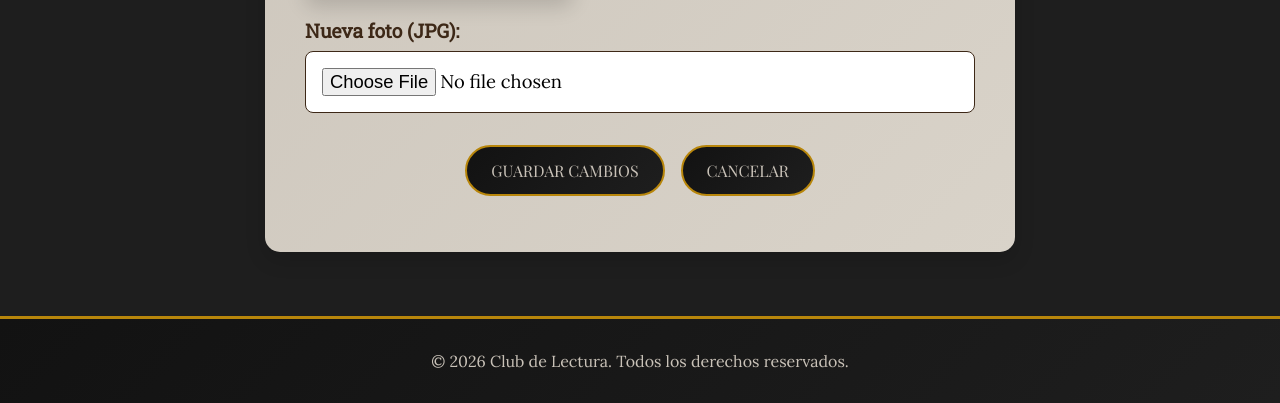
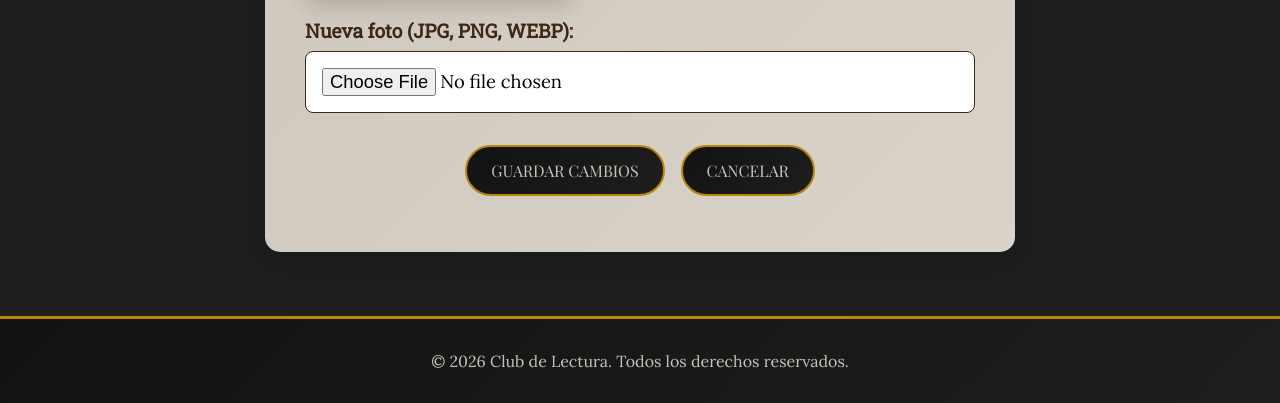
Before and after one commit to JavierMB91/Desarrollo-Web-Entorno-Servidor, a PHP site: page /editarSocio.php?id=3 in a window 1280 px wide. Shown: the part 894-1297 px from the top of the page. Run offline with PHP 8.4, Linux system fonts and the light colour scheme; the visitor is signed in with stand-in values (Sample User, id 1); data comes from the database, SQL or seed files in the repository.

Commit message:
Mejoras de imagenes, clave y volver al index

```diff
--- a/Formulario Club Deportivo/app/editarSocio.php
+++ b/Formulario Club Deportivo/app/editarSocio.php
@@ -63,8 +63,8 @@ if ($_SERVER['REQUEST_METHOD'] === 'POST') {
 
         $ext = strtolower(pathinfo($_FILES['foto']['name'], PATHINFO_EXTENSION));
 
-        if (!in_array($ext, ['jpg', 'jpeg'])) {
-            $_SESSION['mensaje_error'] = "❌ Formato de imagen no permitido.";
+        if (!in_array($ext, ['jpg', 'jpeg', 'png', 'webp'])) {
+            $_SESSION['mensaje_error'] = "❌ Formato de imagen no permitido (solo JPG, PNG, WEBP).";
             header("Location: editarSocio.php?id=$id");
             exit;
         }
@@ -208,8 +208,8 @@ if ($_SERVER['REQUEST_METHOD'] === 'POST') {
     </div>
 
     <div class="bloque-form">
-        <label>Nueva foto (JPG):</label>
-        <input id="foto" type="file" name="foto" accept=".jpg,.jpeg">
+        <label>Nueva foto (JPG, PNG, WEBP):</label>
+        <input id="foto" type="file" name="foto" accept="image/jpeg, image/png, image/webp">
         <span class="error" id="fotoError"></span>
     </div>
 
--- a/Formulario Club Deportivo/app/index.php
+++ b/Formulario Club Deportivo/app/index.php
@@ -73,7 +73,7 @@ session_start();
 
 
 
-                echo '<a class="btn" href="verNoticia.php?id=' . $n["id"] . '">Leer más</a>';
+                echo '<a class="btn" href="verNoticia.php?id=' . $n["id"] . '&origen=index">Leer más</a>';
                 echo '</article>';
             }
             echo '</div>';
--- a/Formulario Club Deportivo/app/js/funcionesEditarSocio.js
+++ b/Formulario Club Deportivo/app/js/funcionesEditarSocio.js
@@ -4,7 +4,7 @@ const formularioSocio = document.querySelector("form");
 const soloLetras = /^[A-Za-zÁÉÍÓÚáéíóúÑñ\s]{3,50}$/;
 const soloEdad = /^[0-9]{1,3}$/;
 const soloTelefono = /^[0-9]{9}$/; // teléfono espanol
-const soloJPG = /\.(jpg|jpeg)$/i;
+const formatosImagen = /\.(jpg|jpeg|png|webp)$/i;
 
 formularioSocio.addEventListener("submit", (e) => {
     e.preventDefault();
@@ -54,10 +54,10 @@ formularioSocio.addEventListener("submit", (e) => {
 
         const archivo = foto.files[0];
 
-        // Validar extensión JPG
-        if (!soloJPG.test(archivo.name)) {
+        // Validar extensión
+        if (!formatosImagen.test(archivo.name)) {
             document.getElementById("fotoError").innerText =
-                "La foto debe estar en formato JPG o JPEG.";
+                "La foto debe estar en formato JPG, PNG o WEBP.";
             hayError = true;
         }
 
--- a/Formulario Club Deportivo/app/js/funcionesNoticia.js
+++ b/Formulario Club Deportivo/app/js/funcionesNoticia.js
@@ -89,8 +89,9 @@ function comprobarImagen(imagen) {
 
     const archivo = imagen.files[0];
 
-    if (archivo.type !== 'image/jpeg') {
-        errores.push("La imagen debe ser JPEG");
+    const tiposPermitidos = ['image/jpeg', 'image/png', 'image/webp'];
+    if (!tiposPermitidos.includes(archivo.type)) {
+        errores.push("La imagen debe ser JPG, PNG o WEBP");
     }
 
     if (archivo.size > 5 * 1024 * 1024) {
--- a/Formulario Club Deportivo/app/noticia.php
+++ b/Formulario Club Deportivo/app/noticia.php
@@ -107,7 +107,7 @@ if ($_SERVER["REQUEST_METHOD"] === "POST") {
 
     <div class="bloque-form">
         <label for="imagen">Imagen asociada</label>
-        <input type="file" id="imagen" name="imagen">
+        <input type="file" id="imagen" name="imagen" accept="image/jpeg, image/png, image/webp">
         <span id="imagenError" class="error"></span>
     </div>
 
--- a/Formulario Club Deportivo/app/nuevoSocio.php
+++ b/Formulario Club Deportivo/app/nuevoSocio.php
@@ -29,8 +29,8 @@ if ($_SERVER['REQUEST_METHOD'] === 'POST') {
         $ext = strtolower(pathinfo($_FILES['foto']['name'], PATHINFO_EXTENSION));
         $fotoTmp = $_FILES['foto']['tmp_name'];
 
-        if (!in_array($ext, ['jpg', 'jpeg', 'png'])) {
-            $_SESSION['mensaje_error'] = "❌ Formato de imagen no permitido";
+        if (!in_array($ext, ['jpg', 'jpeg', 'png', 'webp'])) {
+            $_SESSION['mensaje_error'] = "❌ Formato de imagen no permitido (solo JPG, PNG, WEBP)";
             header("Location: nuevoSocio.php");
             exit;
         }
@@ -143,7 +143,7 @@ if ($_SERVER['REQUEST_METHOD'] === 'POST') {
 
 <div class="bloque-form">
     <label for="foto">Foto</label>
-    <input id="foto" type="file" name="foto" accept="image/jpg, image/jpeg, image/png">
+    <input id="foto" type="file" name="foto" accept="image/jpeg, image/png, image/webp">
     <span id="errorFoto" class="error"></span>
 </div>
 
--- a/Formulario Club Deportivo/app/perfil.php
+++ b/Formulario Club Deportivo/app/perfil.php
@@ -40,10 +40,10 @@ if ($_SERVER['REQUEST_METHOD'] === 'POST') {
     if (isset($_FILES['foto']) && $_FILES['foto']['error'] === UPLOAD_ERR_OK) {
 
         $ext = strtolower(pathinfo($_FILES['foto']['name'], PATHINFO_EXTENSION));
-        $extPermitidas = ['jpg', 'jpeg', 'png'];
+        $extPermitidas = ['jpg', 'jpeg', 'png', 'webp'];
 
         if (!in_array($ext, $extPermitidas)) {
-            $_SESSION['mensaje_error'] = "Formato de imagen no permitido (solo JPG, JPEG, PNG).";
+            $_SESSION['mensaje_error'] = "Formato de imagen no permitido (solo JPG, PNG, WEBP).";
             header("Location: perfil.php");
             exit;
         }
@@ -172,7 +172,7 @@ if ($_SERVER['REQUEST_METHOD'] === 'POST') {
 
             <div class="bloque-form">
                 <label for="foto">Actualizar foto</label>
-                <input type="file" name="foto" id="foto">
+                <input type="file" name="foto" id="foto" accept="image/jpeg, image/png, image/webp">
             </div>
 
             <!-- Separador elegante -->
--- a/Formulario Club Deportivo/app/socio.php
+++ b/Formulario Club Deportivo/app/socio.php
@@ -27,10 +27,10 @@ if ($_SERVER['REQUEST_METHOD'] === 'POST') {
     if (isset($_FILES['foto']) && $_FILES['foto']['error'] === UPLOAD_ERR_OK) {
 
         $ext = strtolower(pathinfo($_FILES['foto']['name'], PATHINFO_EXTENSION));
-        $extPermitidas = ['jpg', 'jpeg'];
+        $extPermitidas = ['jpg', 'jpeg', 'png', 'webp'];
 
         if (!in_array($ext, $extPermitidas)) {
-            $_SESSION['mensaje_error'] = "Formato de imagen no permitido (solo JPG/JPEG).";
+            $_SESSION['mensaje_error'] = "Formato de imagen no permitido (solo JPG, PNG, WEBP).";
             header("Location: socio.php");
             exit;
         }
@@ -142,7 +142,7 @@ if ($_SERVER['REQUEST_METHOD'] === 'POST') {
 
     <div class="bloque-form">
         <label for="foto">Foto del miembro</label>
-        <input type="file" name="foto" id="foto">
+        <input type="file" name="foto" id="foto" accept="image/jpeg, image/png, image/webp">
         <span id="fotoError" class="error"></span>
     </div>
 
--- a/Formulario Club Deportivo/app/verNoticia.php
+++ b/Formulario Club Deportivo/app/verNoticia.php
@@ -44,7 +44,11 @@ $noticia = $stmt->fetch(PDO::FETCH_ASSOC);
         </div>
 
         <div class="contenedor-botones">
-            <a href="noticias.php" class="btn-atras"><span>Volver</span></a>
+            <?php
+            $origen = isset($_GET['origen']) ? $_GET['origen'] : 'noticias';
+            $urlVolver = ($origen === 'index') ? 'index.php' : 'noticias.php';
+            ?>
+            <a href="<?= $urlVolver ?>" class="btn-atras"><span>Volver</span></a>
         </div>
     </article>
 </main>
```
Also changed, not shown: Formulario Club Deportivo/app/js/funcionesAnadirSocio.js (+10 -6 lines), Formulario Club Deportivo/app/js/funcionesSocio.js (+4 -3 lines).
